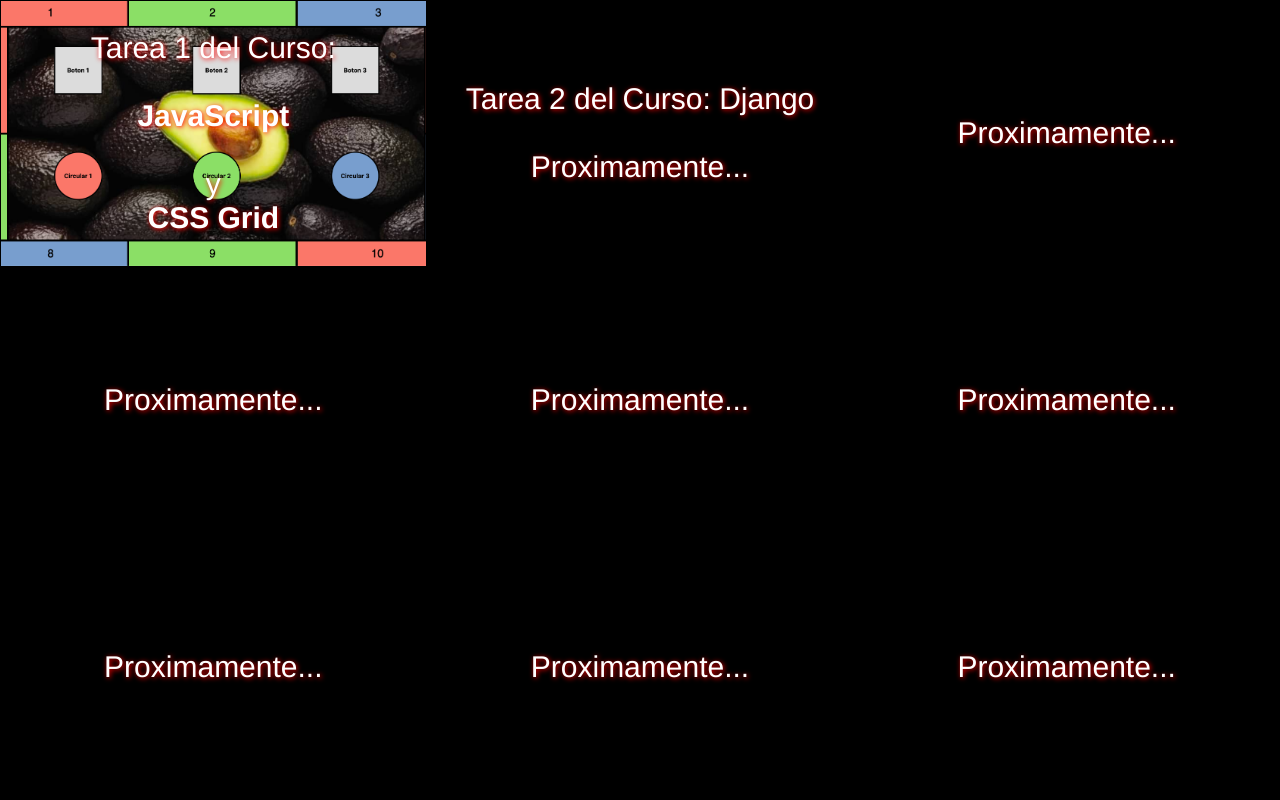
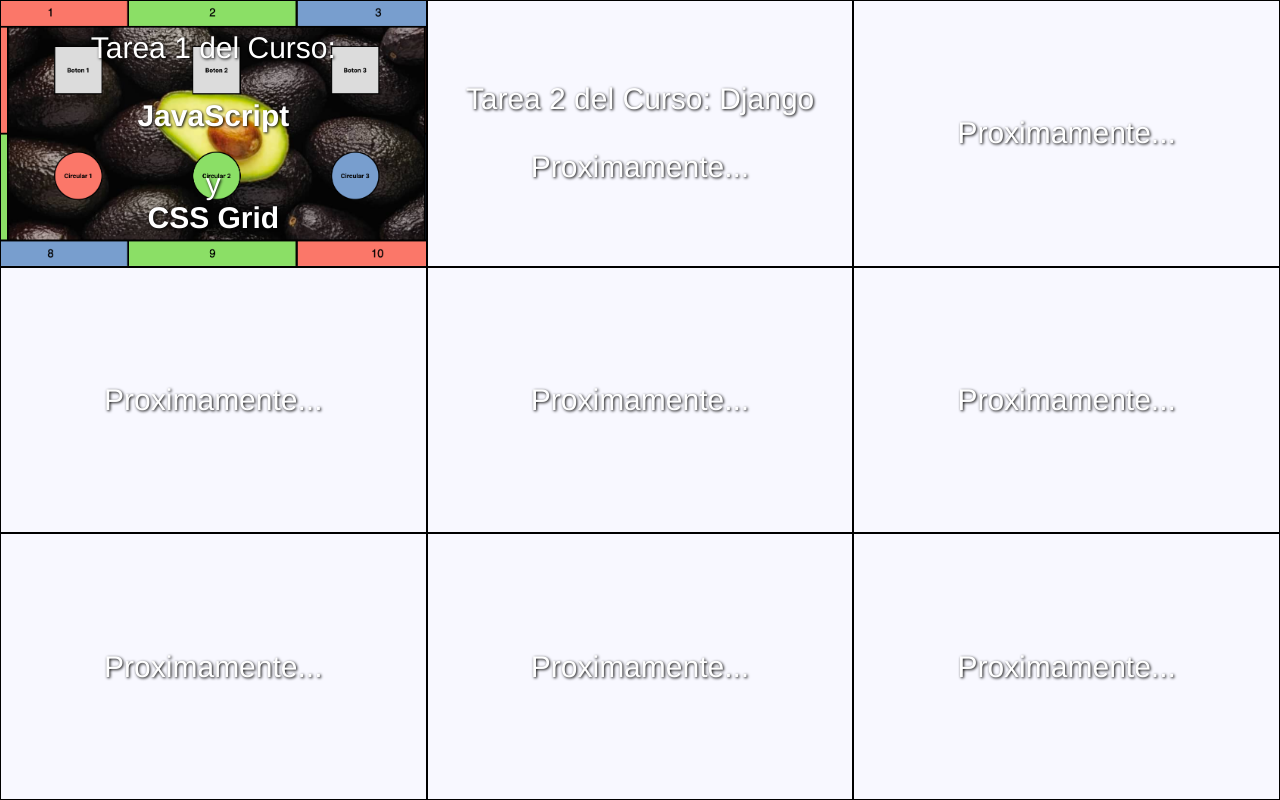
Before and after one commit to esede/esede.github.io, a plain HTML site: page index.html in a window 1280 px wide. Drawn offline with Linux system fonts and the light colour scheme.

Commit message:
corregido lo del scroll y cambio de colores al landing

```diff
--- a/index.html
+++ b/index.html
@@ -32,8 +32,8 @@
               background-position: center;
               background-repeat: no-repeat;
               background-size: cover;
-              background-color: black;
-              text-shadow: 1px 1px 5px red;
+              background-color: ghostwhite;
+              text-shadow: 1px 1px 3px black;
             }
 
             .pointer{
```
Also changed, not shown: tarea1.html (+1 -0 lines).
